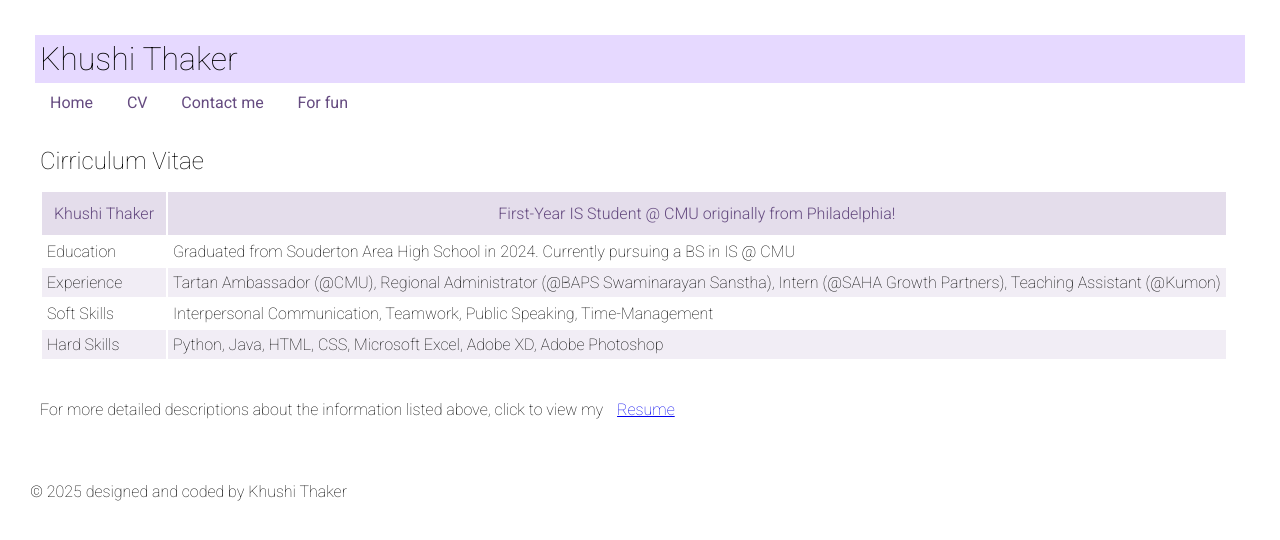
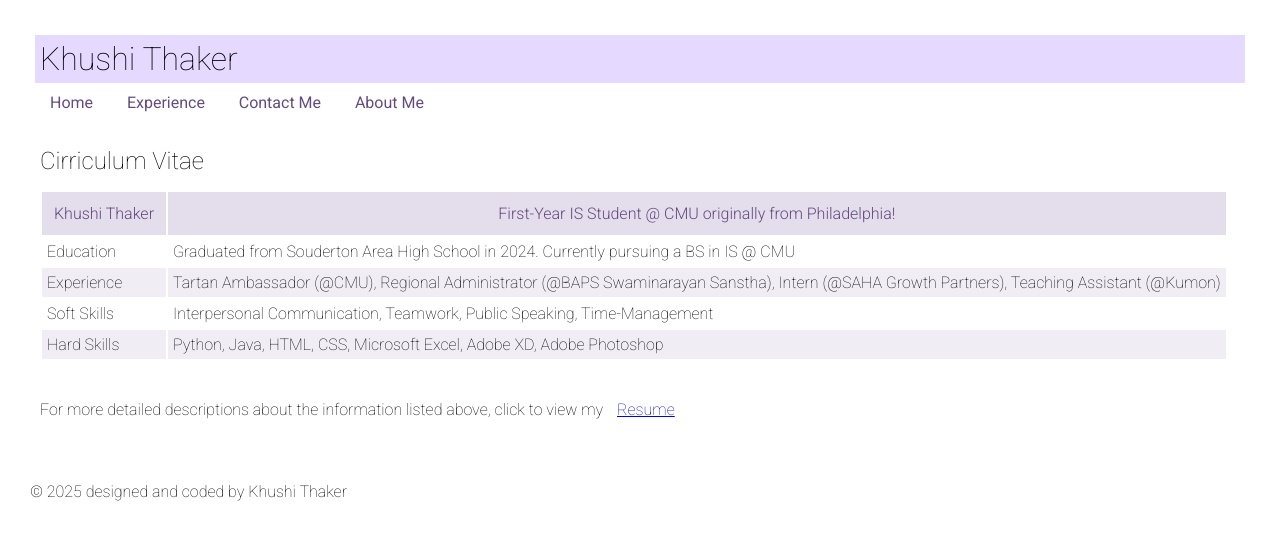
Before and after one commit to kthaker108/Khushi_Thaker_personal_website, a plain HTML site: page 67250_webdevlabs/kthaker-lab2/views/cv.html in a window 1280 px wide. Drawn offline with Linux system fonts and the light colour scheme.

Commit message:
fix links in lab2

```diff
--- a/67250_webdevlabs/kthaker-lab2/views/cv.html
+++ b/67250_webdevlabs/kthaker-lab2/views/cv.html
@@ -19,9 +19,9 @@
         <h1 id="webname">Khushi Thaker</h1>
         <nav>
             <a class = "webLinks" href="../index.html">Home</a>
-            <a class = "webLinks" href="cv.html">CV</a>
-            <a class = "webLinks" href="contact.html">Contact me</a>
-            <a class = "webLinks" href="fun.html">For fun</a>
+            <a class = "webLinks" href="cv.html">Experience</a>
+            <a class = "webLinks" href="contact.html">Contact Me</a>
+            <a class = "webLinks" href="fun.html">About Me</a>
 
         </nav>
     </header>
```
